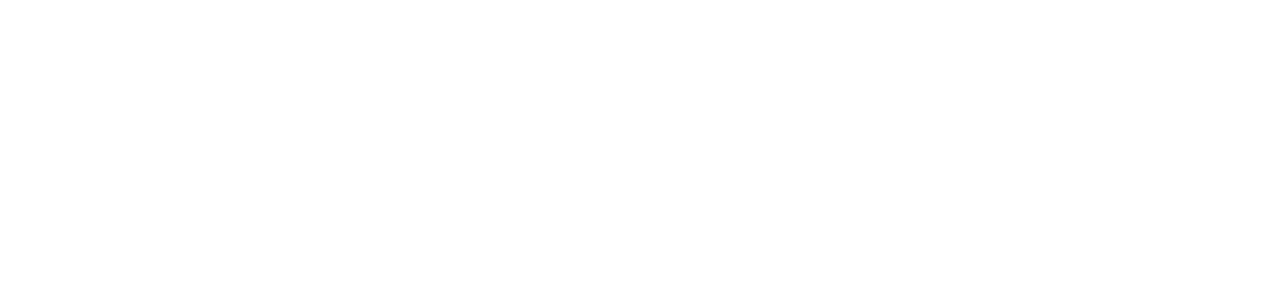
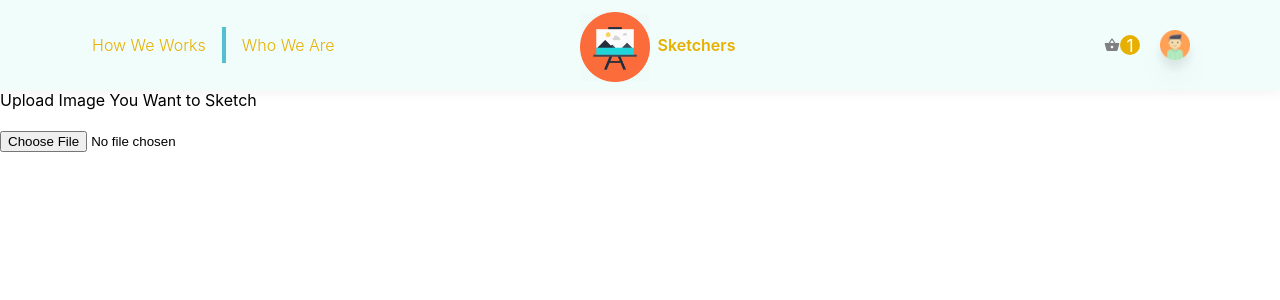
Before and after one commit to shivam17ace/sketch-ui, a React (Create React App) app: page /createorder in a window 1280 px wide. Before the commit this address had no page. Shown: the top 300 px of the page. Built offline with nearby package versions, Linux system fonts and the light colour scheme.

Commit message:
first commit

```diff
--- /dev/null
+++ b/src/Components/CreateOrder/createOdrer.js
@@ -0,0 +1,32 @@
+import React, {useState} from "react";
+import TopBar from "../Common/Topbar/Topbar";
+
+function CreateOrder() {
+    const [selectedImage, setSelectedImage] = useState(null);
+
+    return (
+        <>
+             <TopBar />
+             <span> Upload Image You Want to Sketch </span>
+            {selectedImage && (
+                <div>
+                <img alt="not fount" width={"250px"} src={URL.createObjectURL(selectedImage)} />
+                <br />
+                <button onClick={()=>setSelectedImage(null)}>Change Image</button>
+                </div>
+            )}
+            <br />
+
+            <br />
+            <input
+                type="file"
+                name="myImage"
+                onChange={(event) => {
+                console.log(event.target.files[0]);
+                setSelectedImage(event.target.files[0]);
+                }}
+            />
+        </>
+    )
+}
+export default CreateOrder;
--- a/src/Components/Welcome/welcome.js
+++ b/src/Components/Welcome/welcome.js
@@ -8,7 +8,6 @@
 import Delivery from "../../Images/delivery.png";
 import Button from "@mui/material/Button";
 import HeroBg from "../../Images/heroBg.png";
-import Sketch1 from "../../Images/sketch1.jpg";
 import Sketch2 from "../../Images/sketch2.png";
 import Sketch3 from "../../Images/sketch3.png";
 import Sketch4 from "../../Images/sketch4.png";
@@ -31,7 +30,9 @@
         </div>
         <ul>
           <motion.li whileTap={{ scale: 0.8 }}>Home</motion.li>
-          <motion.li whileTap={{ scale: 0.8 }}><Link to="/menu" className="nav_links">Menu</Link></motion.li>
+          <motion.li whileTap={{ scale: 0.8 }}><Link to="/createorder" className="nav_links">Order Sketch</Link></motion.li>
+          <motion.li whileTap={{ scale: 0.8 }}><Link to="/gallery" className="nav_links">Gallery</Link></motion.li>
+          <motion.li whileTap={{ scale: 0.8 }}><Link to="/shop" className="nav_links">Shop</Link></motion.li>
           <motion.li whileTap={{ scale: 0.8 }}><Link to="/about" className="nav_links">About Us</Link></motion.li>
           <motion.li whileTap={{ scale: 0.8 }}><Link to="/service" className="nav_links">Service</Link></motion.li>
         </ul>
@@ -68,9 +69,9 @@
               sunt in culpa qui officia deserunt mollit anim id est laborum.
             </p>
           </div>
-          <motion.div whileTap={{ scale: 0.9 }} className="inner_left_button">
+          <motion.div className="inner_left_button">
             <Button variant="contained" className="order_button">
-              Order Now
+              <Link to="/createorder" className="order_link">Order Now</Link>
             </Button>
           </motion.div>
         </div>
--- a/src/Components/Welcome/welcome.scss
+++ b/src/Components/Welcome/welcome.scss
@@ -163,9 +163,12 @@
             .inner_left_button {
 
                 .order_button {
-                    color: black;
                     background-color: #ed8936;
                     margin-bottom: 1em;
+                    .order_link {
+                    color: black;
+                    text-decoration: none;
+                    }
                 }
             }
         }
--- a/src/routes/index.js
+++ b/src/routes/index.js
@@ -10,6 +10,7 @@
 const Orders = React.lazy(() => import("../Components/Orders/Orders"));
 const Profile = React.lazy(() => import("../Components/Profile/Profile"));
 const Setting = React.lazy(() => import("../Components/Settings/Setting"));
+const CreateOrder = React.lazy(() => import("../Components/CreateOrder/createOdrer"));
 function RouteF () {
 
     return(
@@ -29,6 +30,7 @@
                     <Route path="orders" element={<Orders />} />
                     <Route path="profile" element={<Profile />} />
                     <Route path="settings" element={<Setting />} />
+                    <Route path="createorder" element={<CreateOrder />} />
                 </Routes>
             </Suspense>
         </div>
```
Also changed, not shown: src/Components/CreateOrder/order.scss (added).
